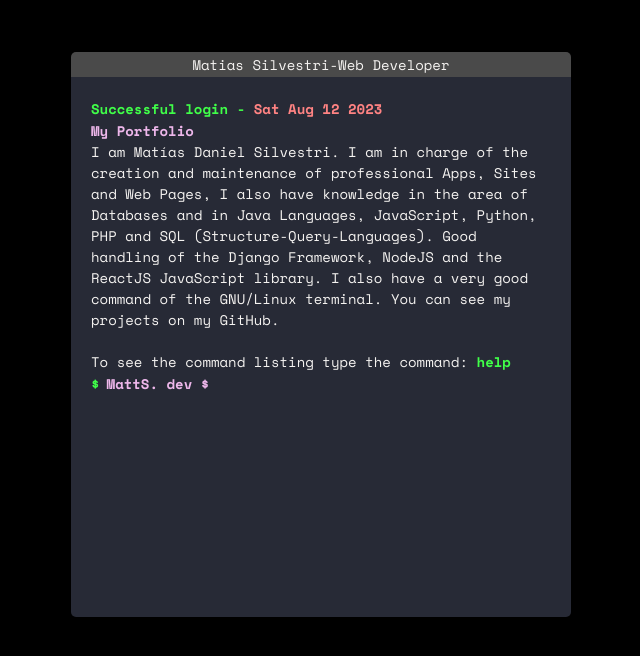
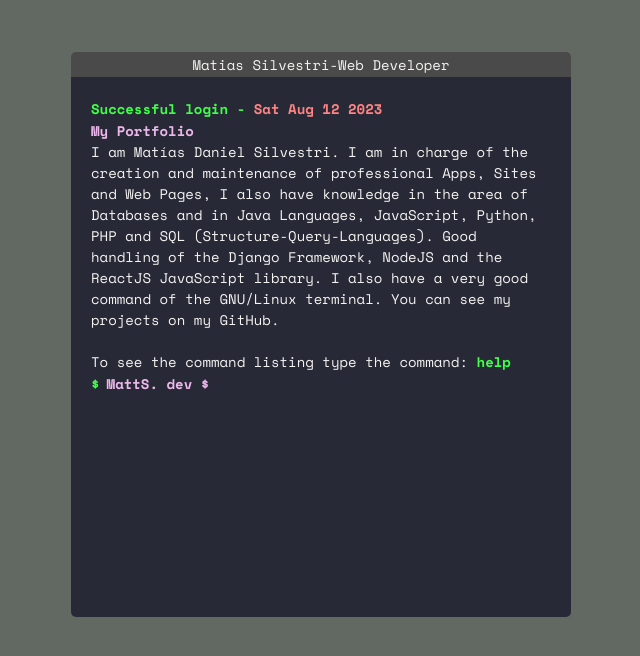
Before and after one commit to MatiasSilvestri/Portfolio-Mattsdev.io, a plain HTML site: page portfolio-MattSdev/index.html in a window 1280 px wide. Shown: the whole page, without its empty margins (319-959 px from the left). Drawn offline with nearby package versions, Linux system fonts and the light colour scheme.

Commit message:
Update styles.css

```diff
--- a/portfolio-MattSdev/styles.css
+++ b/portfolio-MattSdev/styles.css
@@ -1,5 +1,5 @@
 :root {
-    --gray: #000;
+    --gray: #626963;
     --background: #272A36;
     --header: #4a4a4a;
     --text: #F5F3F1;
```
